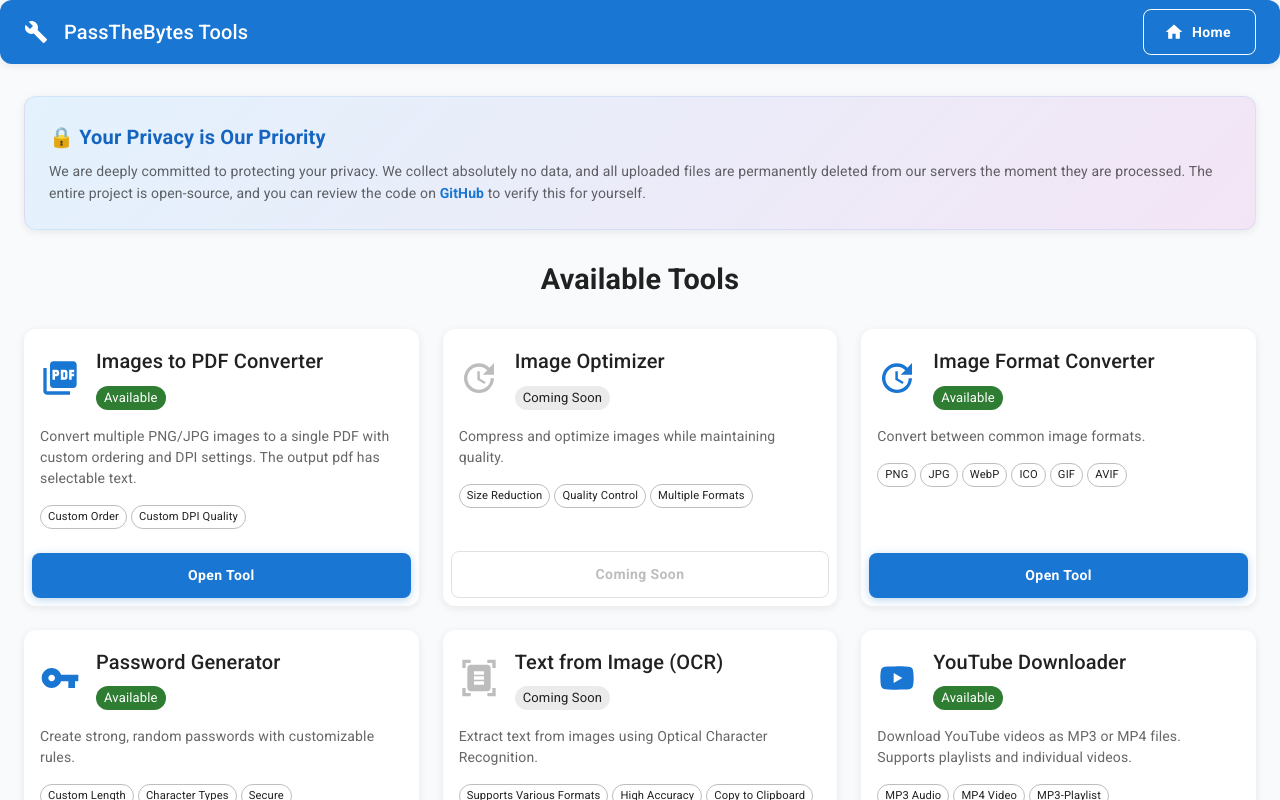
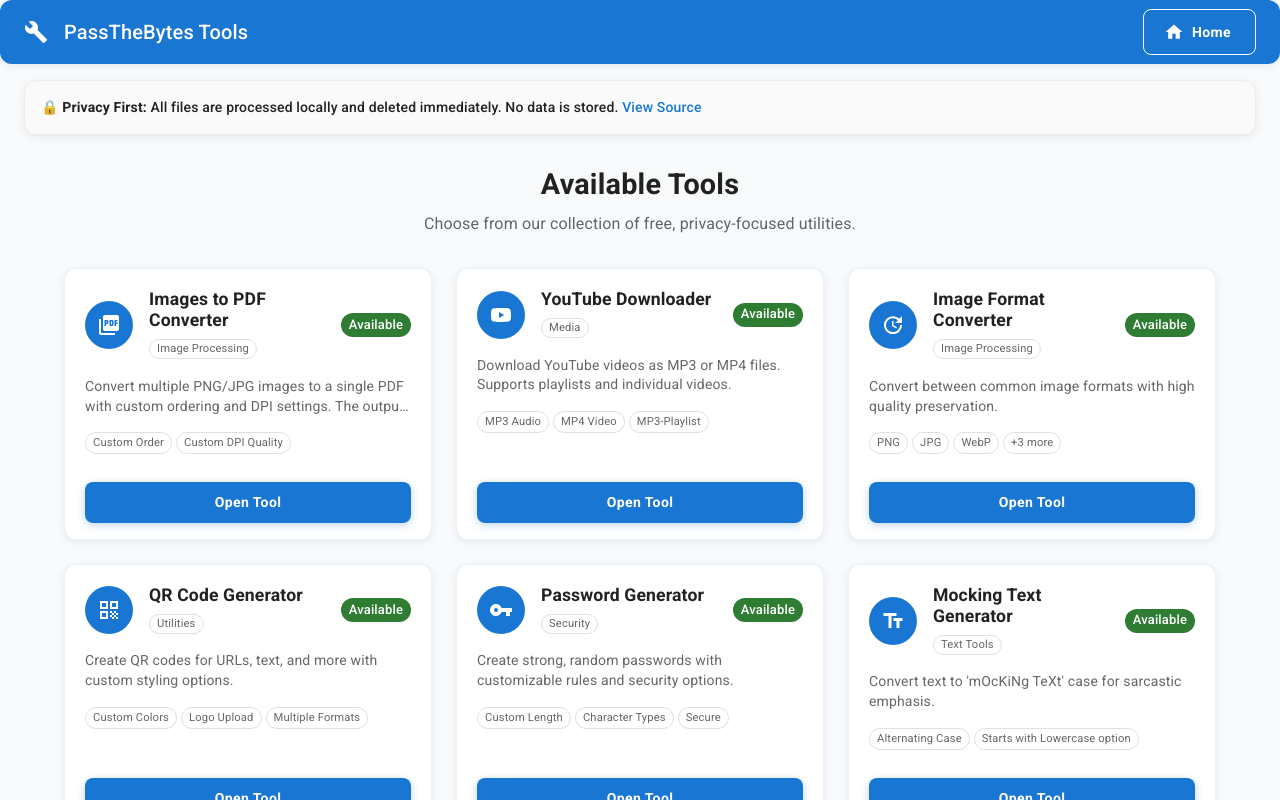
Before and after one commit to AweSamDood/passthebytes-tools, a React (Create React App) app in the folder frontend/: page / in a window 1280 px wide. Shown: the top 800 px of the page. Built offline with nearby package versions, Linux system fonts and the light colour scheme.

Commit message:
feat(ToolsGrid): improved layout of tool cards, added hover effects

```diff
--- a/frontend/src/App.js
+++ b/frontend/src/App.js
@@ -133,59 +133,50 @@
                     <Container
                         maxWidth="xl"
                         sx={{
-                            mt: { xs: 2, sm: 4 },
-                            mb: { xs: 2, sm: 4 },
+                            mt: { xs: 1, sm: 2 },
+                            mb: { xs: 1, sm: 2 },
                             flexGrow: 1,
                             px: { xs: 2, sm: 3 }
                         }}
                     >
-                        <Fade in timeout={800}>
+                        <Fade in timeout={500}>
                             <Paper
-                                elevation={2}
+                                elevation={1}
                                 sx={{
-                                    p: { xs: 2, sm: 3 },
-                                    mb: { xs: 2, sm: 4 },
-                                    background: 'linear-gradient(135deg, #e3f2fd 0%, #f3e5f5 100%)',
-                                    border: '1px solid rgba(25,118,210,0.1)'
+                                    p: { xs: 1.5, sm: 2 },
+                                    mb: { xs: 2, sm: 3 },
+                                    backgroundColor: 'grey.50',
+                                    border: '1px solid',
+                                    borderColor: 'grey.200'
                                 }}
                             >
+                                <Box sx={{ display: 'flex', alignItems: 'center', gap: 2 }}>
                                     <Typography
-                                    variant="h6"
-                                    color="primary.dark"
-                                    gutterBottom
+                                        variant="body2"
                                         sx={{
-                                        fontWeight: 600,
-                                        fontSize: { xs: '1.1rem', sm: '1.25rem' }
+                                            fontWeight: 500,
+                                            fontSize: { xs: '0.8rem', sm: '0.875rem' },
+                                            flexGrow: 1
                                         }}
                                     >
-                                    🔒 Your Privacy is Our Priority
-                                </Typography>
-                                <Typography
-                                    variant="body2"
-                                    color="text.secondary"
-                                    sx={{
-                                        lineHeight: 1.6,
-                                        fontSize: { xs: '0.875rem', sm: '0.875rem' }
-                                    }}
-                                >
-                                    We are deeply committed to protecting your privacy. We collect absolutely no data, and all uploaded files are permanently deleted from our servers the moment they are processed. The entire project is open-source, and you can review the code on{' '}
+                                        🔒 <strong>Privacy First:</strong> All files are processed locally and deleted immediately. No data is stored.{' '}
                                         <Link
                                             href="https://github.com/AweSamDood/passthebytes-tools"
                                             target="_blank"
                                             rel="noopener noreferrer"
                                             sx={{
-                                            fontWeight: 600,
                                                 color: 'primary.main',
                                                 textDecoration: 'none',
+                                                fontWeight: 500,
                                                 '&:hover': {
                                                     textDecoration: 'underline'
                                                 }
                                             }}
                                         >
-                                        GitHub
+                                            View Source
                                         </Link>
-                                    {' '}to verify this for yourself.
                                     </Typography>
+                                </Box>
                             </Paper>
                         </Fade>
 
--- a/frontend/src/components/ToolsGrid.js
+++ b/frontend/src/components/ToolsGrid.js
@@ -1,5 +1,5 @@
 // src/components/ToolsGrid.js
-import React from 'react';
+import React, { useState } from 'react';
 import {
     Grid,
     Card,
@@ -8,47 +8,107 @@
     Typography,
     Button,
     Box,
-    Chip
+    Chip,
+    Container,
+    Fade,
+    Badge,
+    Divider,
+    IconButton,
+    Tooltip
 } from '@mui/material';
-import { PictureAsPdf, Update, VpnKey, DocumentScanner, YouTube, CompareArrows, QrCode, TextFields } from '@mui/icons-material';
+import {
+    PictureAsPdf,
+    Update,
+    VpnKey,
+    DocumentScanner,
+    YouTube,
+    CompareArrows,
+    QrCode,
+    TextFields,
+    Star,
+    Timeline,
+    Upcoming
+} from '@mui/icons-material';
 import { useNavigate } from 'react-router-dom';
 
 const tools = [
     {
         id: 'png-to-pdf',
         title: 'Images to PDF Converter',
-        description: 'Convert multiple PNG/JPG images to a single PDF with custom ordering and DPI settings. \n The output pdf has selectable text.',
+        description: 'Convert multiple PNG/JPG images to a single PDF with custom ordering and DPI settings. The output PDF has selectable text.',
         icon: PictureAsPdf,
         path: '/png-to-pdf',
         status: 'available',
-        features: ['Custom Order', 'Custom DPI Quality']
-    },
-    {
-        id: 'image-optimizer',
-        title: 'Image Optimizer',
-        description: 'Compress and optimize images while maintaining quality.',
-        icon: Update,
-        path: '/image-optimizer',
-        status: 'coming-soon',
-        features: ['Size Reduction', 'Quality Control', 'Multiple Formats']
+        features: ['Custom Order', 'Custom DPI Quality'],
+        category: 'Image Processing',
+        popularity: 5
     },
     {
         id: 'image-converter',
         title: 'Image Format Converter',
-        description: 'Convert between common image formats.',
+        description: 'Convert between common image formats with high quality preservation.',
         icon: Update,
         path: '/image-converter',
         status: 'available',
-        features: ['PNG', 'JPG', 'WebP', 'ICO', 'GIF','AVIF']
+        features: ['PNG', 'JPG', 'WebP', 'ICO', 'GIF', 'AVIF'],
+        category: 'Image Processing',
+        popularity: 4
+    },
+    {
+        id: 'youtube-downloader',
+        title: 'YouTube Downloader',
+        description: 'Download YouTube videos as MP3 or MP4 files. Supports playlists and individual videos.',
+        icon: YouTube,
+        path: '/youtube-downloader',
+        status: 'available',
+        features: ['MP3 Audio', 'MP4 Video', 'MP3-Playlist'],
+        category: 'Media',
+        popularity: 5
+    },
+    {
+        id: 'qr-code-generator',
+        title: 'QR Code Generator',
+        description: 'Create QR codes for URLs, text, and more with custom styling options.',
+        icon: QrCode,
+        path: '/qr-code-generator',
+        status: 'available',
+        features: ['Custom Colors', 'Logo Upload', 'Multiple Formats'],
+        category: 'Utilities',
+        popularity: 4
     },
     {
         id: 'password-generator',
         title: 'Password Generator',
-        description: 'Create strong, random passwords with customizable rules.',
+        description: 'Create strong, random passwords with customizable rules and security options.',
         icon: VpnKey,
         path: '/password-generator',
         status: 'available',
-        features: ['Custom Length', 'Character Types', 'Secure']
+        features: ['Custom Length', 'Character Types', 'Secure'],
+        category: 'Security',
+        popularity: 3
+    },
+    {
+        id: 'mocking-text',
+        title: 'Mocking Text Generator',
+        description: 'Convert text to \'mOcKiNg TeXt\' case for sarcastic emphasis.',
+        icon: TextFields,
+        path: '/mocking-text',
+        status: 'available',
+        features: ['Alternating Case', 'Starts with Lowercase option'],
+        category: 'Text Tools',
+        popularity: 2
+    },
+    // Coming Soon Tools
+    {
+        id: 'image-optimizer',
+        title: 'Image Optimizer',
+        description: 'Compress and optimize images while maintaining quality for web and print.',
+        icon: Update,
+        path: '/image-optimizer',
+        status: 'coming-soon',
+        features: ['Size Reduction', 'Quality Control', 'Multiple Formats'],
+        category: 'Image Processing',
+        popularity: 0
     },
     {
         id: 'text-from-image',
@@ -57,127 +117,237 @@
         icon: DocumentScanner,
         path: '/text-from-image',
         status: 'coming-soon',
-        features: ['Supports Various Formats', 'High Accuracy', 'Copy to Clipboard']
-    },
-    {
-        id: 'youtube-downloader',
-        title: 'YouTube Downloader',
-        description: 'Download YouTube videos as MP3 or MP4 files. \n Supports playlists and individual videos.',
-        icon: YouTube,
-        path: '/youtube-downloader',
-        status: 'available',
-        features: ['MP3 Audio', 'MP4 Video', 'MP3-Playlist']
-    },
-    {
-        id: 'mocking-text',
-        title: 'Mocking Text Generator',
-        description: 'Convert text to \'mOcKiNg TeXt\' case.',
-        icon: TextFields,
-        path: '/mocking-text',
-        status: 'available',
-        features: ['Alternating Case', 'Starts with Lowercase option']
+        features: ['Supports Various Formats', 'High Accuracy', 'Copy to Clipboard'],
+        category: 'AI Tools',
+        popularity: 0
     },
     {
         id: 'diff-checker',
         title: 'Diff Checker',
-        description: 'Compare two text files to find the differences.',
+        description: 'Compare two text files to find the differences with syntax highlighting.',
         icon: CompareArrows,
         path: '/diff-checker',
         status: 'coming-soon',
-        features: ['Side-by-Side View', 'Inline View', 'Syntax Highlighting']
-    },
-    {
-        id: 'qr-code-generator',
-        title: 'QR Code Generator',
-        description: 'Create QR codes for URLs, text, and more.',
-        icon: QrCode,
-        path: '/qr-code-generator',
-        status: 'available',
-        features: ['Custom Colors', 'Logo Upload', 'Multiple Formats']
+        features: ['Side-by-Side View', 'Inline View', 'Syntax Highlighting'],
+        category: 'Developer Tools',
+        popularity: 0
     }
 ];
 
 function ToolsGrid() {
     const navigate = useNavigate();
+    const [hoveredCard, setHoveredCard] = useState(null);
+
+    // Separate available and coming soon tools
+    const availableTools = tools.filter(tool => tool.status === 'available')
+        .sort((a, b) => b.popularity - a.popularity);
+    const comingSoonTools = tools.filter(tool => tool.status === 'coming-soon');
+
+    const renderToolCard = (tool, index) => {
+        const IconComponent = tool.icon;
+        const isHovered = hoveredCard === tool.id;
+        const isAvailable = tool.status === 'available';
 
         return (
-        <Box>
-            <Typography variant="h4" gutterBottom align="center" sx={{ mb: 4 }}>
-                Available Tools
-            </Typography>
-
-            <Grid container spacing={3}>
-                {tools.map((tool) => {
-                    const IconComponent = tool.icon;
-
-                    return (
-                        <Grid item xs={12} md={6} lg={4} key={tool.id}>
+            <Grid item xs={12} sm={6} lg={4} key={tool.id}>
+                <Fade in timeout={300 + index * 50}>
                     <Card
+                        onMouseEnter={() => setHoveredCard(tool.id)}
+                        onMouseLeave={() => setHoveredCard(null)}
                         sx={{
                             height: '100%',
+                            maxHeight: 280, // Limit card height to prevent them from being too tall
                             display: 'flex',
                             flexDirection: 'column',
-                                    transition: 'transform 0.2s, box-shadow 0.2s',
-                                    '&:hover': {
-                                        transform: tool.status === 'available' ? 'translateY(-4px)' : 'none',
-                                        boxShadow: tool.status === 'available' ? 3 : 1,
-                                    }
+                            cursor: isAvailable ? 'pointer' : 'default',
+                            transform: isHovered && isAvailable ? 'translateY(-4px)' : 'translateY(0)',
+                            transition: 'all 0.3s ease',
+                            boxShadow: isHovered && isAvailable
+                                ? '0 8px 24px rgba(0,0,0,0.12)'
+                                : '0 2px 8px rgba(0,0,0,0.08)',
+                            opacity: isAvailable ? 1 : 0.7,
+                            border: isAvailable ? '1px solid rgba(25,118,210,0.1)' : '1px solid rgba(0,0,0,0.1)'
+                        }}
+                        onClick={() => isAvailable && navigate(tool.path)}
+                    >
+                        <CardContent sx={{ flexGrow: 1, p: 2.5 }}>
+                            <Box sx={{ display: 'flex', alignItems: 'center', mb: 2 }}>
+                                <Box
+                                    sx={{
+                                        width: 48,
+                                        height: 48,
+                                        display: 'flex',
+                                        alignItems: 'center',
+                                        justifyContent: 'center',
+                                        borderRadius: 2,
+                                        backgroundColor: isAvailable ? 'primary.main' : 'grey.300',
+                                        mr: 2,
+                                        flexShrink: 0, // Prevent icon container from shrinking
+                                        transform: isHovered ? 'scale(1.05)' : 'scale(1)',
+                                        transition: 'transform 0.2s ease'
                                     }}
                                 >
-                                <CardContent sx={{ flexGrow: 1 }}>
-                                    <Box sx={{ display: 'flex', alignItems: 'center', mb: 2 }}>
                                     <IconComponent
                                         sx={{
-                                                fontSize: 40,
-                                                mr: 2,
-                                                color: tool.status === 'available' ? 'primary.main' : 'grey.400'
+                                            fontSize: 24,
+                                            color: 'white'
                                         }}
                                     />
-                                        <Box>
-                                            <Typography variant="h6" gutterBottom>
+                                </Box>
+                                <Box sx={{ flexGrow: 1, minWidth: 0 }}>
+                                    <Typography
+                                        variant="h6"
+                                        sx={{
+                                            fontWeight: 600,
+                                            fontSize: '1.1rem',
+                                            lineHeight: 1.2,
+                                            mb: 0.5
+                                        }}
+                                    >
                                         {tool.title}
                                     </Typography>
                                     <Chip
-                                                label={tool.status === 'available' ? 'Available' : 'Coming Soon'}
-                                                color={tool.status === 'available' ? 'success' : 'default'}
+                                        label={tool.category}
                                         size="small"
+                                        variant="outlined"
+                                        sx={{
+                                            fontSize: '0.7rem',
+                                            height: 20,
+                                            color: 'text.secondary',
+                                            borderColor: 'grey.300'
+                                        }}
                                     />
                                 </Box>
+                                <Chip
+                                    label={isAvailable ? 'Available' : 'Coming Soon'}
+                                    color={isAvailable ? 'success' : 'default'}
+                                    size="small"
+                                    sx={{ fontWeight: 500, flexShrink: 0 }}
+                                />
                             </Box>
 
-                                    <Typography variant="body2" color="text.secondary" sx={{ mb: 2 }}>
+                            <Typography
+                                variant="body2"
+                                color="text.secondary"
+                                sx={{
+                                    mb: 2,
+                                    lineHeight: 1.4,
+                                    display: '-webkit-box',
+                                    WebkitLineClamp: 2,
+                                    WebkitBoxOrient: 'vertical',
+                                    overflow: 'hidden',
+                                    textOverflow: 'ellipsis'
+                                }}
+                            >
                                 {tool.description}
                             </Typography>
 
-                                    <Box sx={{ display: 'flex', flexWrap: 'wrap', gap: 0.5 }}>
-                                        {tool.features.map((feature) => (
+                            <Box sx={{ display: 'flex', flexWrap: 'wrap', gap: 0.5, mb: 1 }}>
+                                {tool.features.slice(0, 3).map((feature) => (
                                     <Chip
                                         key={feature}
                                         label={feature}
                                         variant="outlined"
                                         size="small"
-                                                sx={{ fontSize: '0.7rem' }}
+                                        sx={{
+                                            fontSize: '0.7rem',
+                                            height: 22,
+                                            borderColor: 'grey.300',
+                                            color: 'text.secondary'
+                                        }}
                                     />
                                 ))}
+                                {tool.features.length > 3 && (
+                                    <Chip
+                                        label={`+${tool.features.length - 3} more`}
+                                        variant="outlined"
+                                        size="small"
+                                        sx={{
+                                            fontSize: '0.7rem',
+                                            height: 22,
+                                            borderColor: 'grey.300',
+                                            color: 'text.secondary'
+                                        }}
+                                    />
+                                )}
                             </Box>
                         </CardContent>
 
-                                <CardActions>
+                        <CardActions sx={{ pt: 0, pb: 2, px: 2.5 }}>
                             <Button
-                                        variant={tool.status === 'available' ? 'contained' : 'outlined'}
+                                variant={isAvailable ? 'contained' : 'outlined'}
                                 fullWidth
-                                        disabled={tool.status !== 'available'}
-                                        onClick={() => tool.status === 'available' && navigate(tool.path)}
+                                disabled={!isAvailable}
+                                onClick={(e) => {
+                                    e.stopPropagation();
+                                    isAvailable && navigate(tool.path);
+                                }}
+                                sx={{
+                                    fontWeight: 600,
+                                    py: 1
+                                }}
                             >
-                                        {tool.status === 'available' ? 'Open Tool' : 'Coming Soon'}
+                                {isAvailable ? 'Open Tool' : 'Coming Soon'}
                             </Button>
                         </CardActions>
                     </Card>
+                </Fade>
             </Grid>
         );
-                })}
+    };
+
+    return (
+        <Container maxWidth="lg" sx={{ py: 1 }}>
+            {/* Header Section */}
+            <Box sx={{ textAlign: 'center', mb: 4 }}>
+                <Typography
+                    variant="h4"
+                    gutterBottom
+                    sx={{
+                        fontWeight: 600,
+                        color: 'text.primary',
+                        mb: 1
+                    }}
+                >
+                    Available Tools
+                </Typography>
+                <Typography variant="body1" color="text.secondary" sx={{ maxWidth: 500, mx: 'auto' }}>
+                    Choose from our collection of free, privacy-focused utilities.
+                </Typography>
+            </Box>
+
+            {/* Available Tools Section */}
+            <Grid container spacing={3} sx={{ mb: 4 }}>
+                {availableTools.map((tool, index) => renderToolCard(tool, index))}
             </Grid>
+
+            {/* Coming Soon Section */}
+            {comingSoonTools.length > 0 && (
+                <>
+                    <Divider sx={{ mb: 3 }}>
+                        <Chip
+                            label="Coming Soon"
+                            color="secondary"
+                            variant="outlined"
+                            sx={{ px: 2, fontWeight: 500 }}
+                        />
+                    </Divider>
+
+                    <Box sx={{ textAlign: 'center', mb: 3 }}>
+                        <Typography variant="h6" gutterBottom sx={{ fontWeight: 500 }}>
+                            Tools in Development
+                        </Typography>
+                        <Typography variant="body2" color="text.secondary">
+                            These features are currently being developed.
+                        </Typography>
                     </Box>
+
+                    <Grid container spacing={3}>
+                        {comingSoonTools.map((tool, index) => renderToolCard(tool, availableTools.length + index))}
+                    </Grid>
+                </>
+            )}
+        </Container>
     );
 }
 
```
Lines whose indentation alone changed are shown as unchanged.
